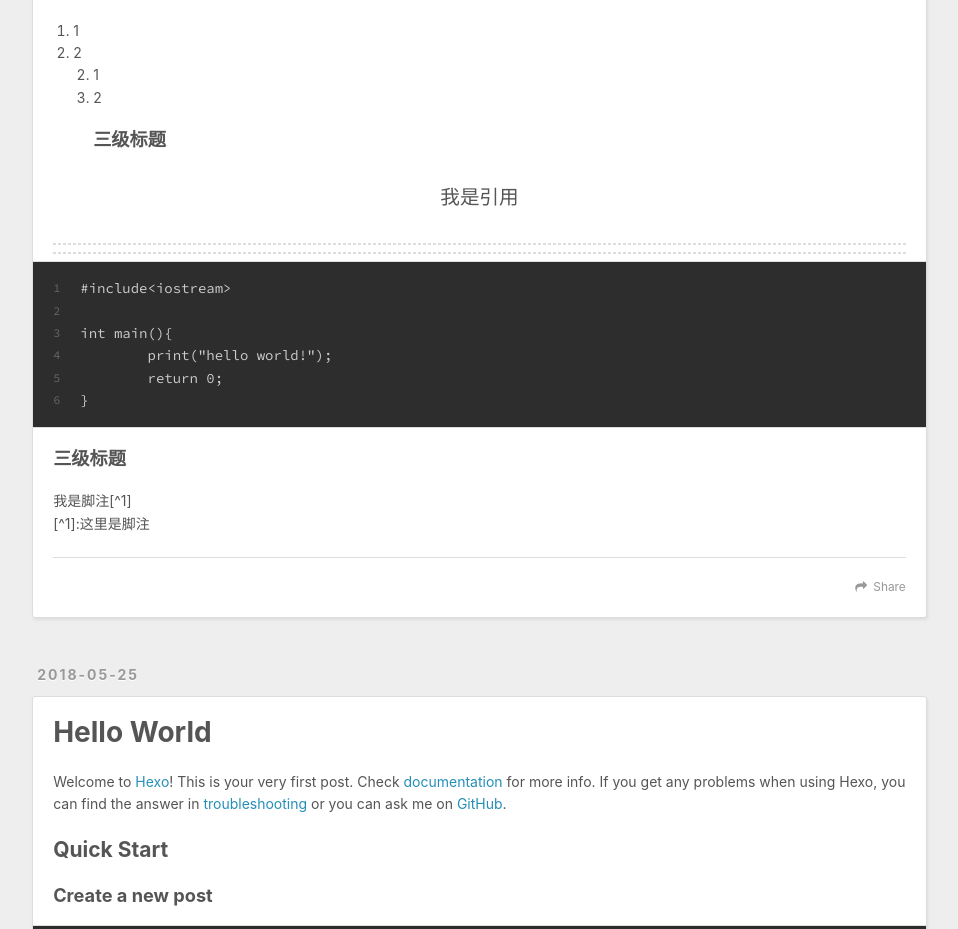
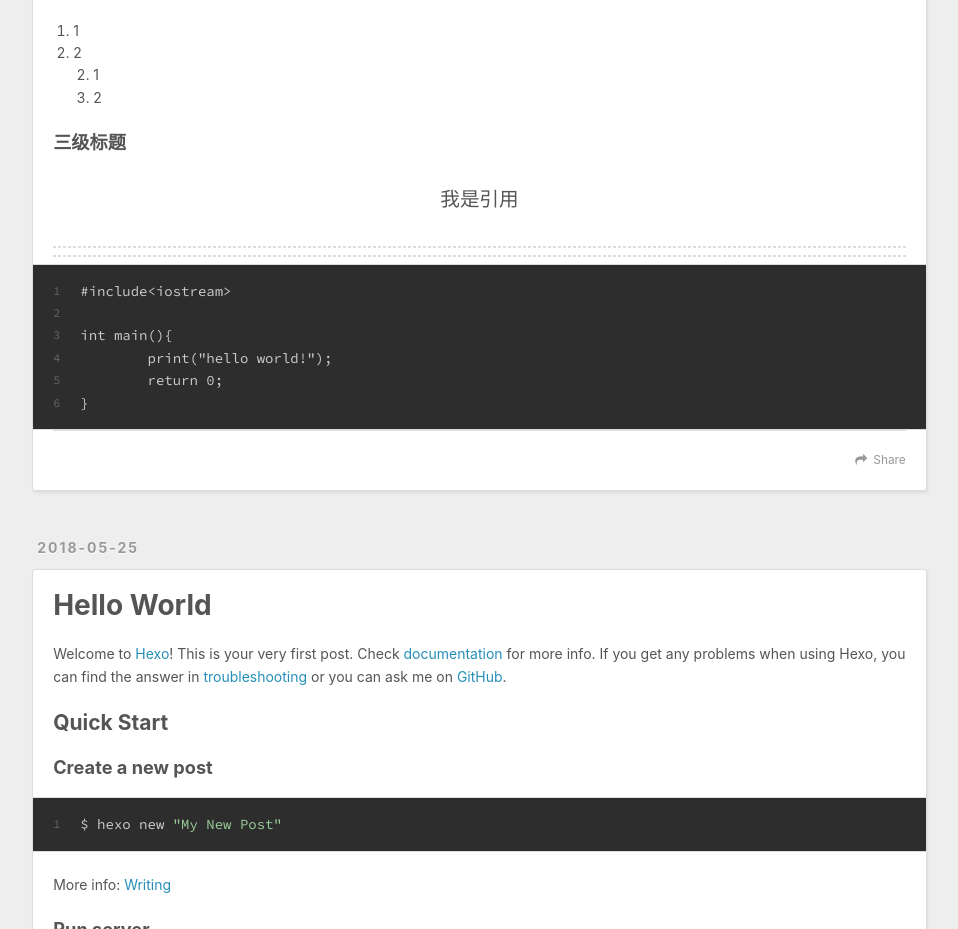
Before and after one commit to lxhsjtu/lxhsjtu.github.io, a plain HTML site: page index.html in a window 1280 px wide. Shown: the part 817-1746 px from the top of the page, without its empty margins (8-966 px from the left). Drawn offline with nearby package versions, Linux system fonts and the light colour scheme.

Commit message:
Site updated: 2018-05-25 15:35:39

```diff
--- a/index.html
+++ b/index.html
@@ -98,17 +98,17 @@
 <li>1</li>
 <li>2<ol start="2">
 <li>1</li>
-<li>2<h3 id="三级标题-1"><a href="#三级标题-1" class="headerlink" title="三级标题"></a>三级标题</h3><blockquote>
-<p>我是引用</p>
-</blockquote>
-</li>
+<li>2</li>
 </ol>
 </li>
 </ol>
+<h3 id="三级标题-1"><a href="#三级标题-1" class="headerlink" title="三级标题"></a>三级标题</h3><blockquote>
+<p>我是引用</p>
+</blockquote>
 <hr>
 <hr>
 <figure class="highlight plain"><table><tr><td class="gutter"><pre><span class="line">1</span><br><span class="line">2</span><br><span class="line">3</span><br><span class="line">4</span><br><span class="line">5</span><br><span class="line">6</span><br></pre></td><td class="code"><pre><span class="line">#include&lt;iostream&gt;</span><br><span class="line"></span><br><span class="line">int main()&#123;</span><br><span class="line">	print(&quot;hello world!&quot;);</span><br><span class="line">	return 0;</span><br><span class="line">&#125;</span><br></pre></td></tr></table></figure>
-<h3 id="三级标题-2"><a href="#三级标题-2" class="headerlink" title="三级标题"></a>三级标题</h3><p>我是脚注[^1]<br>[^1]:这里是脚注<br><!--注释--></p>
+<!--注释-->
 
 
     </div>
```
Also changed, not shown: 2018/05/25/lxh-test/index.html (+9 -9 lines).
